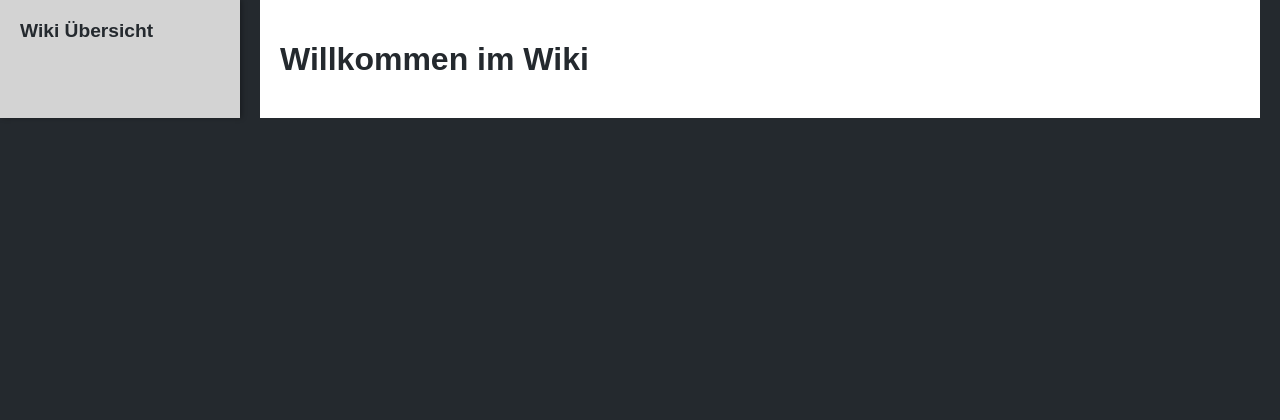
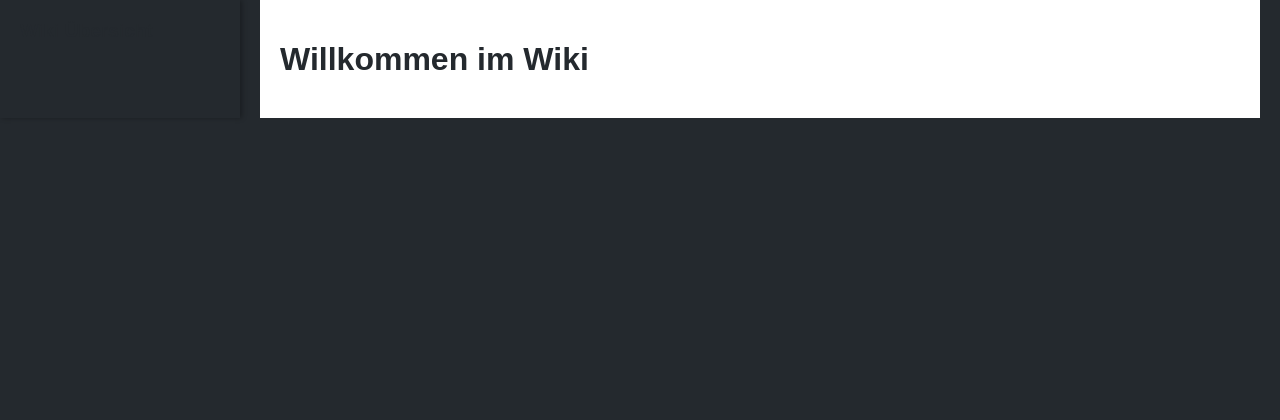
Before and after one commit to leanderkretschmer/itu-3-web, a PHP site: page /classbook/test.php in a window 1280 px wide. Shown: the top 420 px of the page. Run offline with PHP 8.4, Linux system fonts and the light colour scheme; data that the repository does not hold is empty.

Commit message:
Update style.css

```diff
--- a/classbook/style.css
+++ b/classbook/style.css
@@ -18,7 +18,7 @@ body {
 /* Linke Sidebar: 200px breit, grauer Hintergrund, mit Drop‑Shadow */
 .sidebar {
   width: 200px;
-  background-color: #d3d3d3; /* Einheitliches Grau */
+  background-color: #24292e; /* Einheitliches Grau */
   padding: 20px;
   box-shadow: 2px 0 5px rgba(0, 0, 0, 0.3);
   overflow-y: auto;
```
